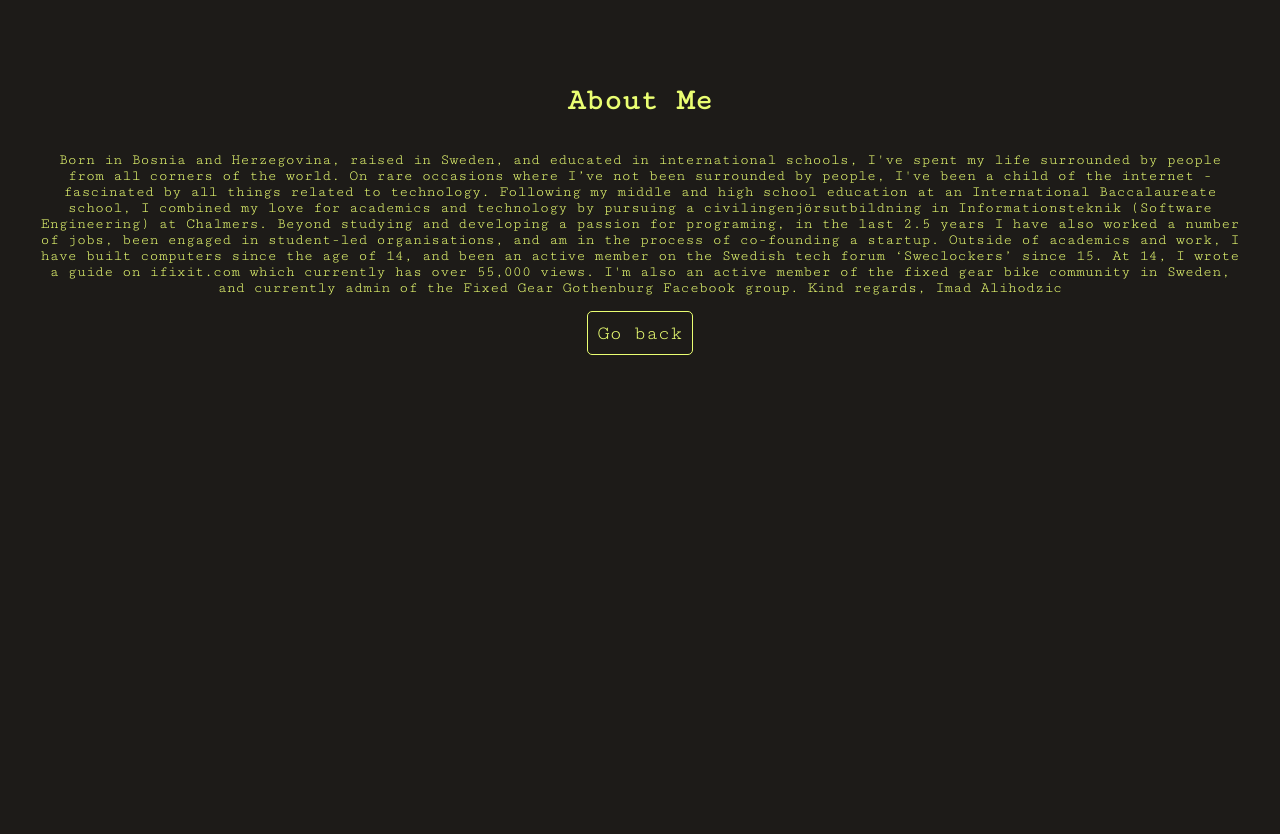
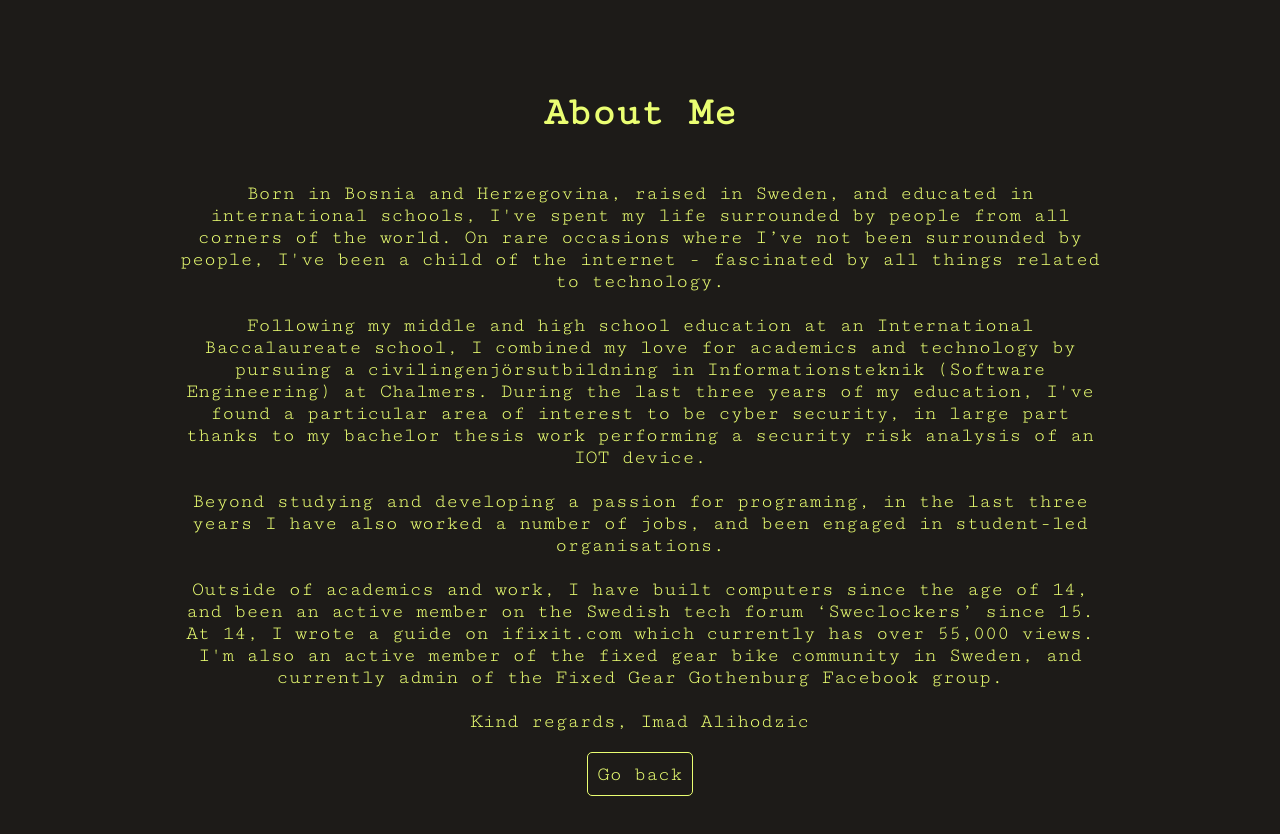
Before and after one commit to iknek/iknek.github.io.old, a React (Create React App) app: page /about in a window 1280 px wide. Shown: the top 834 px of the page. Before the commit the page ends 800 px from the top, so only its background shows below. Built offline with nearby package versions, Linux system fonts and the light colour scheme.

Commit message:
more formatting, for the about me page.

```diff
--- a/src/pages/Page1.js
+++ b/src/pages/Page1.js
@@ -1,14 +1,25 @@
 import React, { Component } from 'react';
 import styles from '../styleSheets/styles';
+
+const centerText = Object.assign({}, styles.containerStyle, {
+    paddingLeft: '10%',
+    paddingRight: '10%',
+    textAlign: 'center',
+    fontSize: '20px',
+});
 
 class Page1 extends Component {
     render() {
         return (
-            <div style={styles.containerStyle}>
+            <div style={centerText}>
                 <h1>About Me</h1>
-                <blockquote> Born in Bosnia and Herzegovina, raised in Sweden, and educated in international schools, I've spent my life surrounded by people from all corners of the world. On rare occasions where I’ve not been surrounded by people, I've been a child of the internet - fascinated by all things related to technology.
-                    Following my middle and high school education at an International Baccalaureate school, I combined my love for academics and technology by pursuing a civilingenjörsutbildning in Informationsteknik (Software Engineering) at Chalmers. Beyond studying and developing a passion for programing, in the last 2.5 years I have also worked a number of jobs, been engaged in student-led organisations, and am in the process of co-founding a startup.
-                    Outside of academics and work, I have built computers since the age of 14, and been an active member on the Swedish tech forum ‘Sweclockers’ since 15. At 14, I wrote a guide on ifixit.com which currently has over 55,000 views. I'm also an active member of the fixed gear bike community in Sweden, and currently admin of the Fixed Gear Gothenburg Facebook group.
+                <blockquote>
+                    Born in Bosnia and Herzegovina, raised in Sweden, and educated in international schools, I've spent my life surrounded by people from all corners of the world. On rare occasions where I’ve not been surrounded by people, I've been a child of the internet - fascinated by all things related to technology.<br /><br />
+                    Following my middle and high school education at an International Baccalaureate school, I combined my love for academics and technology by pursuing a civilingenjörsutbildning in Informationsteknik (Software Engineering) at Chalmers. During the last three years of my education, I've found a particular area of interest to be cyber security, in large part thanks to my bachelor thesis work performing a security risk analysis of an IOT device.<br /><br />
+
+                    Beyond studying and developing a passion for programing, in the last three years I have also worked a number of jobs, and been engaged in student-led organisations.<br /><br />
+
+                    Outside of academics and work, I have built computers since the age of 14, and been an active member on the Swedish tech forum ‘Sweclockers’ since 15. At 14, I wrote a guide on ifixit.com which currently has over 55,000 views. I'm also an active member of the fixed gear bike community in Sweden, and currently admin of the Fixed Gear Gothenburg Facebook group.<br /><br />
                     Kind regards, Imad Alihodzic
                 </blockquote>
                 <button onClick={() => window.location.href = '/' } style={styles.buttonStyle}>
```
